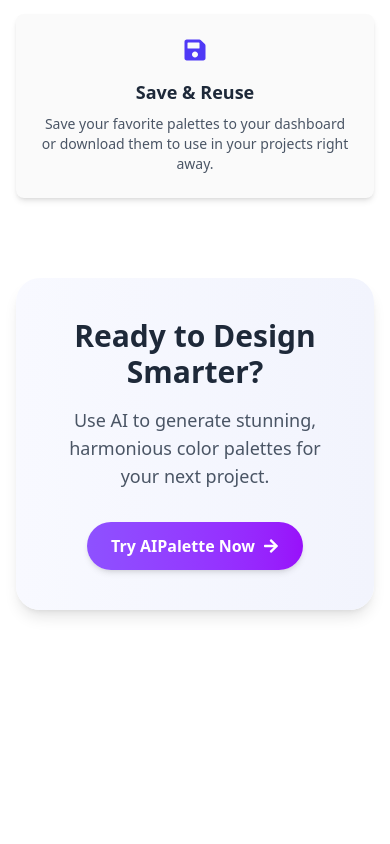
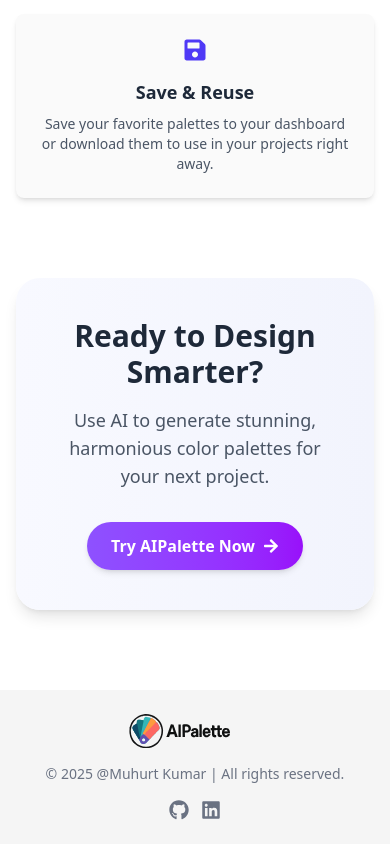
Before and after one commit to muhurtkumar/AIPalette, a React (Vite) app in the folder client/: page / in a window 390 px wide. Shown: the part 2675-3519 px from the top of the page. Before the commit the page ends 3325 px from the top, so only its background shows below. Built offline with nearby package versions, Linux system fonts and the light colour scheme.

Commit message:
Added responsive Footer component with logo and social links

```diff
--- /dev/null
+++ b/client/src/components/Footer.jsx
@@ -0,0 +1,39 @@
+import React from "react";
+import logo from "../assets/logo.svg";
+import { FaGithub, FaLinkedin } from "react-icons/fa";
+
+const Footer = () => {
+  return (
+    <footer className="bg-neutral-100 container px-4 2xl:px-20 mx-auto py-6 mt-10 flex flex-col sm:flex-row items-center justify-between gap-4 text-center sm:text-left">
+      {/* Logo */}
+      <img width={160} src={logo} alt="AIPalette logo" />
+
+      {/* Copyright */}
+      <p className="text-sm text-gray-500 sm:border-l sm:border-gray-400 sm:pl-4">
+        © {new Date().getFullYear()} @Muhurt Kumar | All rights reserved.
+      </p>
+
+      {/* Social Links */}
+      <div className="flex gap-3">
+        <a
+          href="https://github.com/muhurtkumar"
+          target="_blank"
+          rel="noopener noreferrer"
+          aria-label="GitHub"
+        >
+          <FaGithub className="w-5 h-5 text-gray-500 hover:text-gray-700 transition-colors duration-200" />
+        </a>
+        <a
+          href="https://www.linkedin.com/in/muhurt-kumar-975824227/"
+          target="_blank"
+          rel="noopener noreferrer"
+          aria-label="LinkedIn"
+        >
+          <FaLinkedin className="w-5 h-5 text-gray-500 hover:text-gray-700 transition-colors duration-200" />
+        </a>
+      </div>
+    </footer>
+  );
+};
+
+export default Footer;
--- a/client/src/pages/Home.jsx
+++ b/client/src/pages/Home.jsx
@@ -3,6 +3,7 @@
 import Features from '../components/Features'
 import HowItWorks from '../components/HowItWorks'
 import CallToAction from '../components/CallToAction'
+import Footer from '../components/Footer'
 
 const Home = () => {
     return (
@@ -11,6 +12,7 @@
             <Features />
             <HowItWorks />
             <CallToAction />
+            <Footer />
         </div>
     )
 }
```
